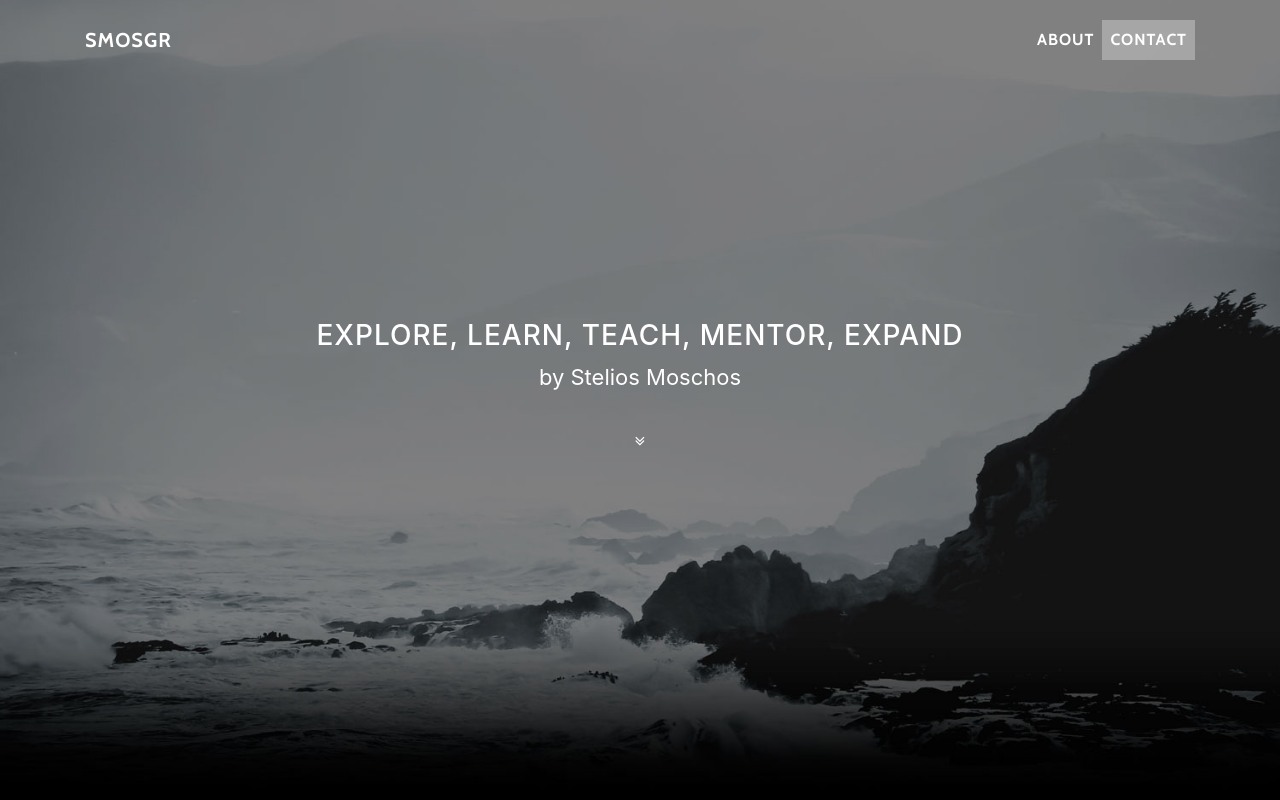
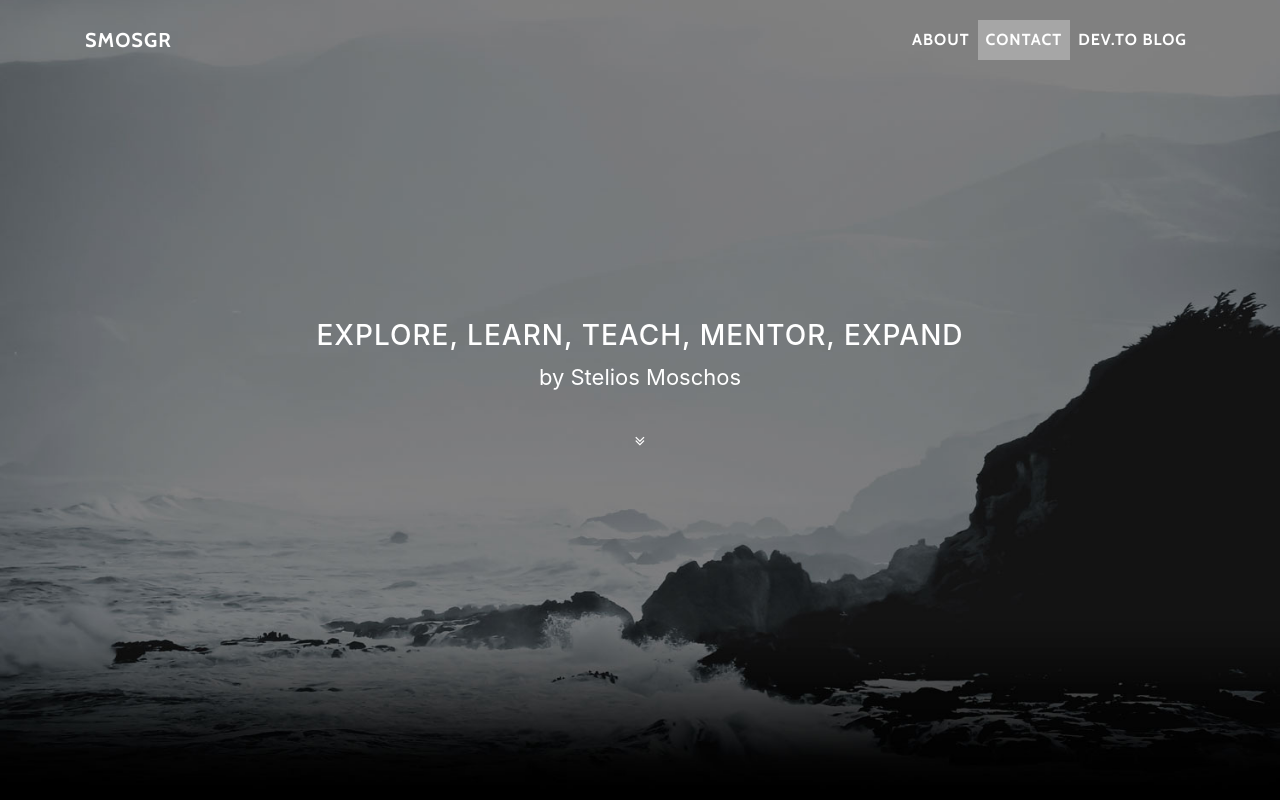
Before and after one commit to smosgr/smosgr.github.io, a website with bundled scripts: page index.html in a window 1280 px wide. Shown: the top 800 px of the page. Built offline with nearby package versions, Linux system fonts and the light colour scheme.

Commit message:
add blog integration

```diff
--- a/index.html
+++ b/index.html
@@ -43,6 +43,9 @@
                 </li>
                 <li class="nav-item">
                     <a class="nav-link js-scroll-trigger" href="#contact">Contact</a>
+                </li>
+                <li class="nav-item">
+                    <a class="nav-link js-scroll-trigger" target="_blank" href="https://dev.to/smosgr">DEV.TO blog</a>
                 </li>
             </ul>
         </div>
```
